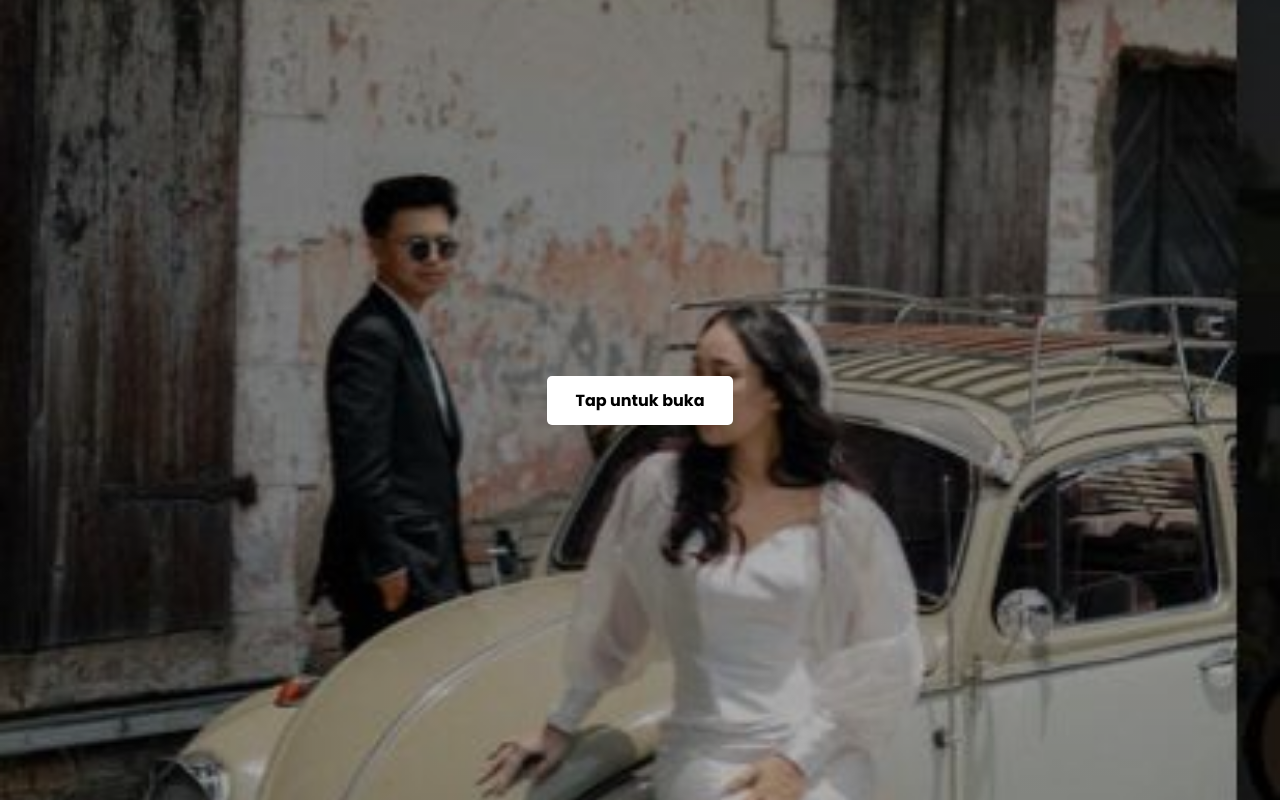
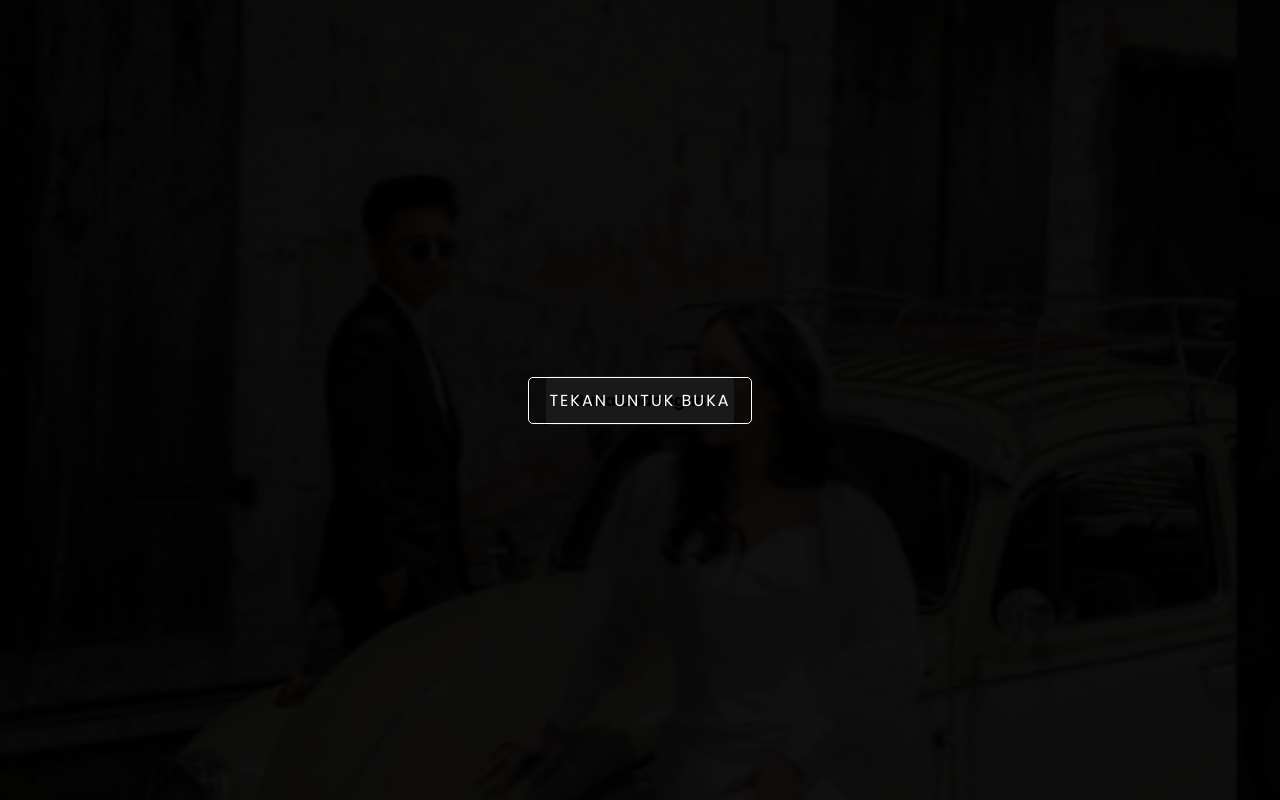
Before and after one commit to mmldyn/tt, a plain HTML site: page index.html in a window 1280 px wide. Drawn offline with Linux system fonts and the light colour scheme; a web font is replaced by a local one.

Commit message:
Update index.html

```diff
--- a/index.html
+++ b/index.html
@@ -213,9 +213,15 @@
 </head>
 <body>
 
+    <div id="initial-overlay">
+        <div class="overlay-content">
+            <p>Tekan untuk Buka</p>
+        </div>
+    </div>
+
     <div class="cover-container" id="cover-page">
         <div class="content">
-            <button id="open-invitation-button" class="btn-open">Tap untuk buka</button>
+            <button id="open-invitation-button" class="btn-open">Buka Undangan</button>
         </div>
     </div>
 
```
